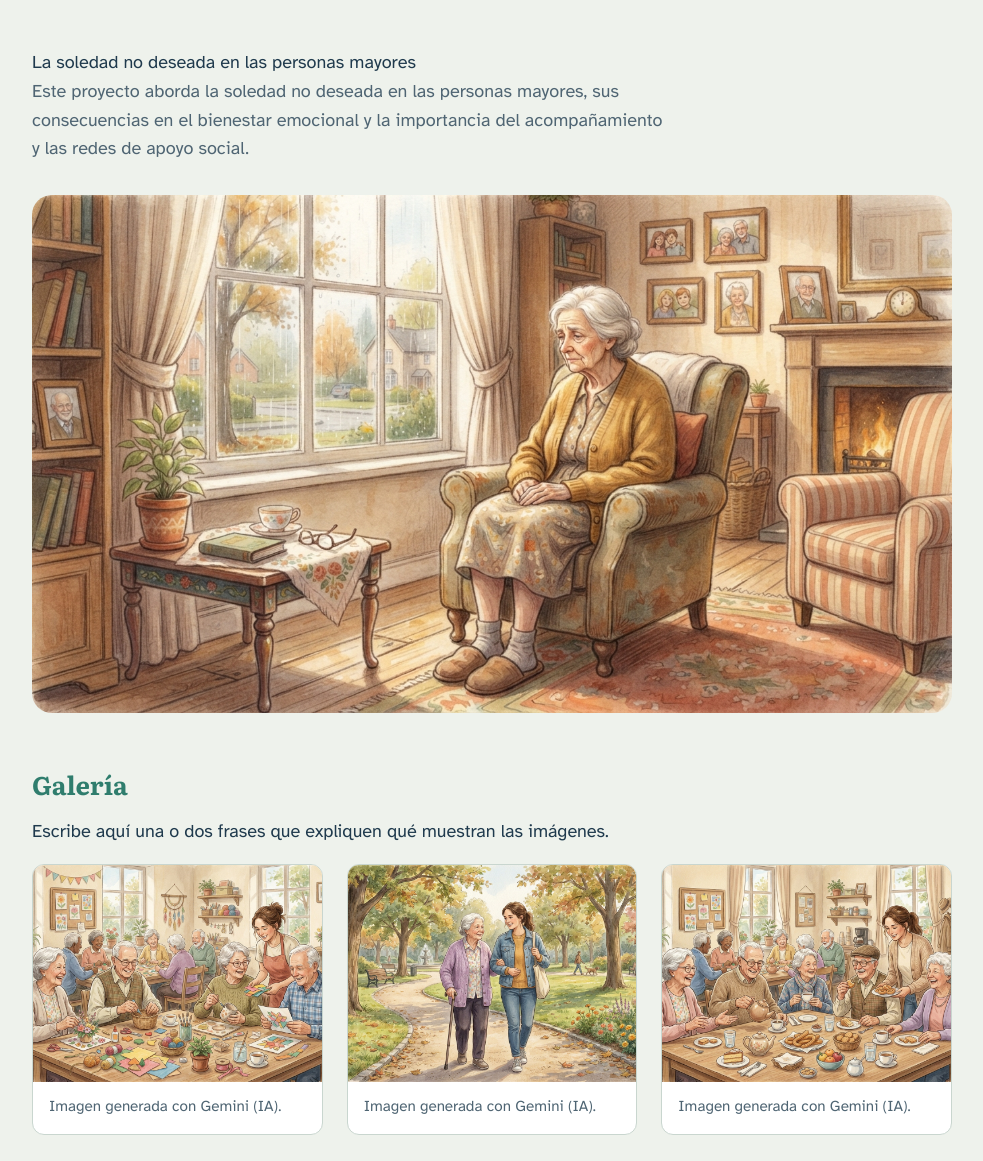
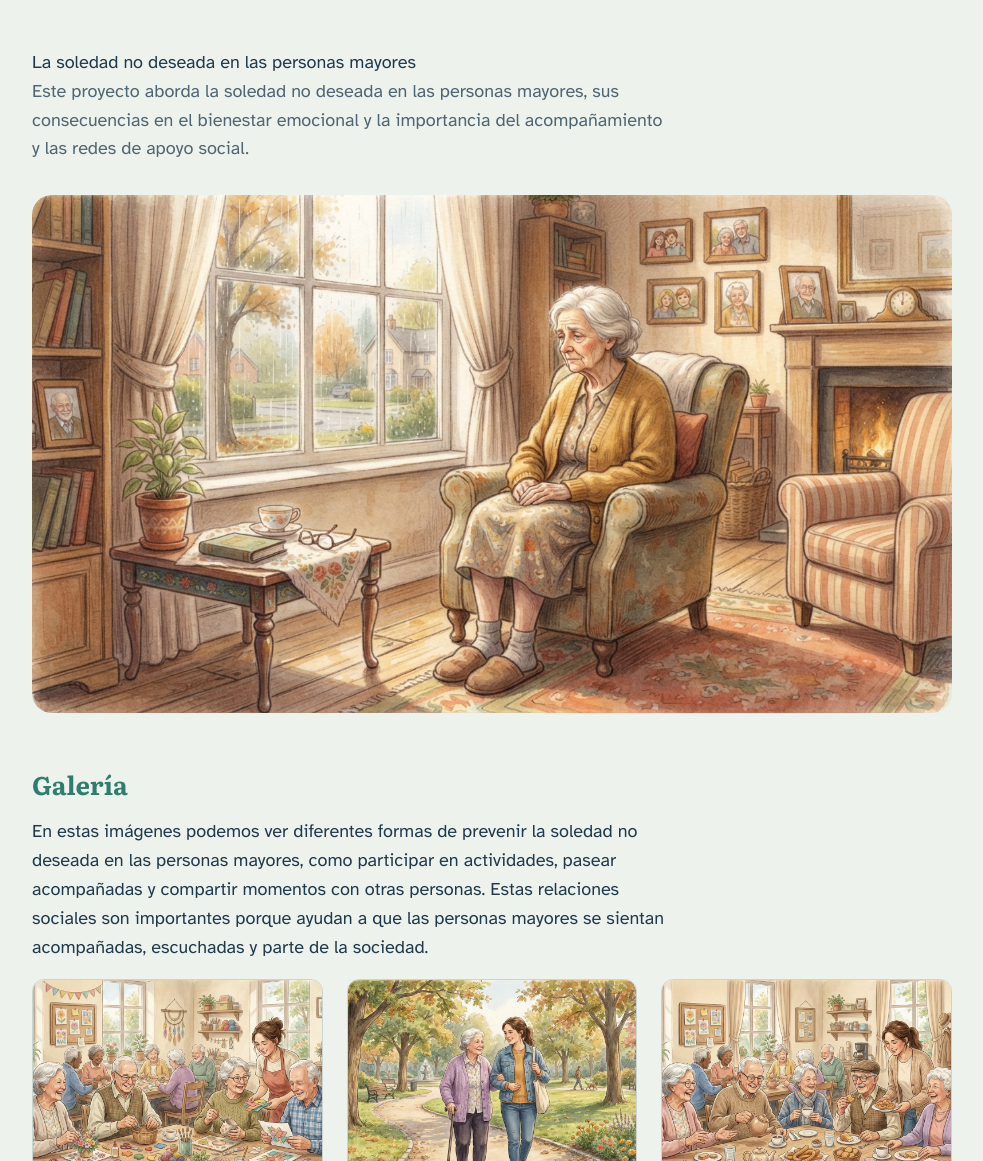
Before and after one commit to marinacaboj-cmyk/practicas-imagenes-video, a plain HTML site: page index.html in a window 1280 px wide. Shown: the top 1161 px of the page, without its empty margins (148-1131 px from the left). Drawn offline with Linux system fonts and the light colour scheme.

Commit message:
Modify title and gallery description in index.html
Updated project title and added description for gallery section.

```diff
--- a/index.html
+++ b/index.html
@@ -3,7 +3,7 @@
 <head>
   <meta charset="UTF-8">
   <meta name="viewport" content="width=device-width, initial-scale=1">
-  <!-- Cambia este título por el de tu proyecto -->
+  <!-- La soledad no deseada en las personas mayores -->
   <title>La soledad no deseada en las personas mayores</title>
   <link rel="preconnect" href="https://fonts.googleapis.com">
   <link rel="preconnect" href="https://fonts.gstatic.com" crossorigin>
@@ -159,7 +159,7 @@
     <section id="galeria">
       <h2>Galería</h2>
       <!-- Cambia este párrafo: explica qué muestran tus imágenes -->
-      <p>Escribe aquí una o dos frases que expliquen qué muestran las imágenes.</p>
+      <p> En estas imágenes podemos ver diferentes formas de prevenir la soledad no deseada en las personas mayores, como participar en actividades, pasear acompañadas y compartir momentos con otras personas. Estas relaciones sociales son importantes porque ayudan a que las personas mayores se sientan acompañadas, escuchadas y parte de la sociedad.  </p>
 
       <div class="zona" data-aviso="Aquí aparecerá tu galería de tres imágenes (paso 4)">
         <!-- PASO 4: GALERÍA ============================= INICIO -->
```
